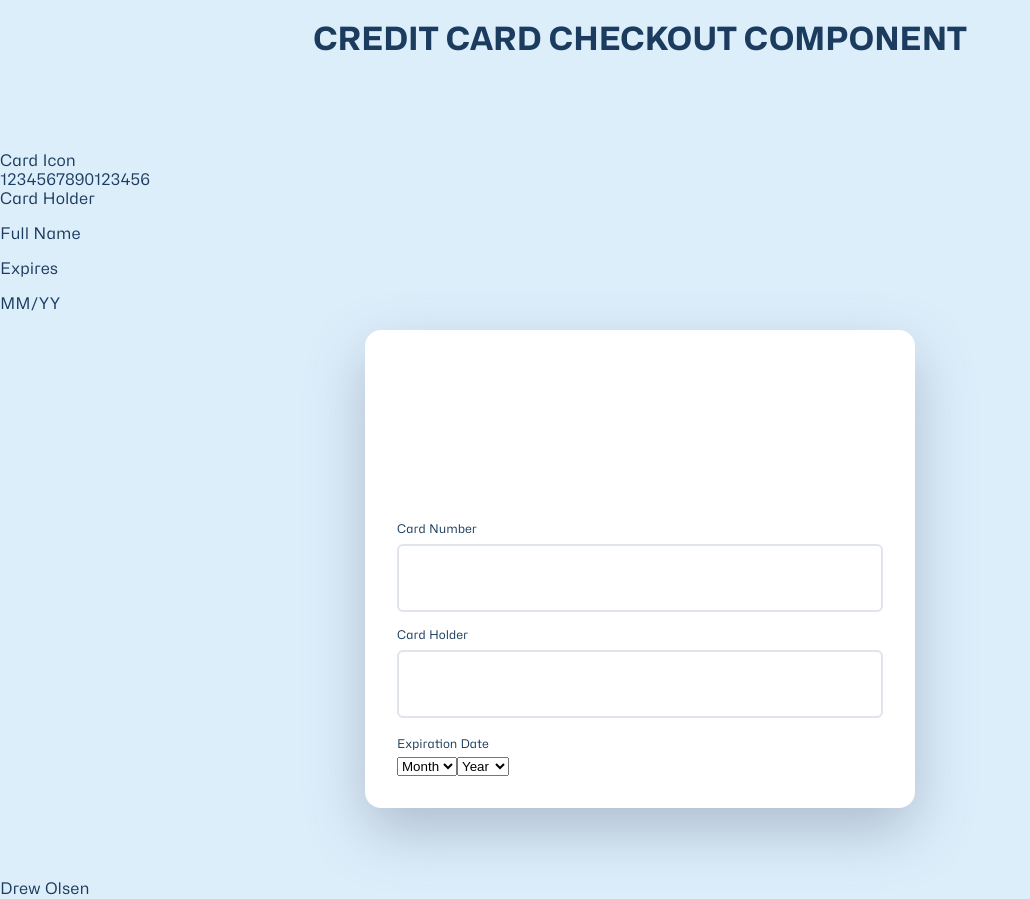
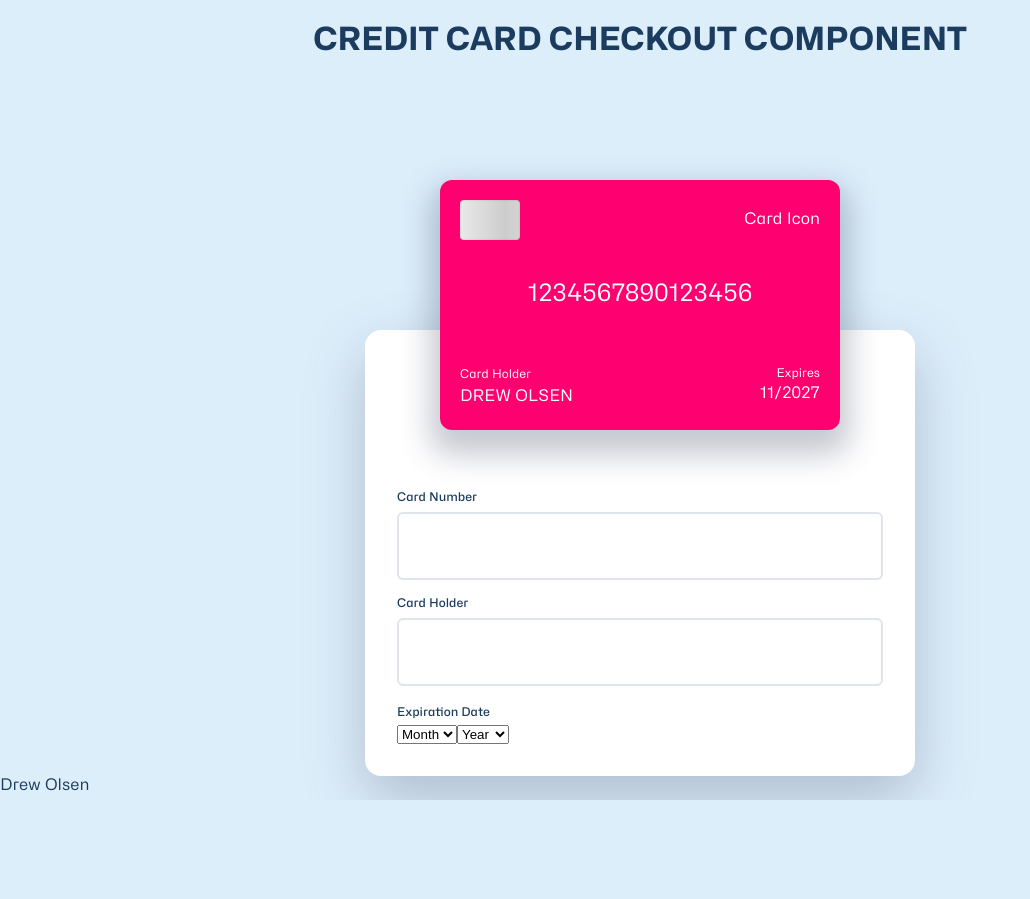
Before and after one commit to Drewole/stripe-checkout, a Next.js app: page / in a window 1280 px wide. Shown: the whole page, without its empty margins (0-1030 px from the left). After the commit the page ends 800 px from the top, so only its background shows below. Built offline with nearby package versions, Linux system fonts and the light colour scheme.

Commit message:
Working through card module

```diff
--- /dev/null
+++ b/components/Card/Card.jsx
@@ -0,0 +1,39 @@
+import React from 'react';
+import styles from './Card.module.css';
+
+export default function Card({
+  firstNumber,
+  cardNumber,
+  cardHolder,
+  expirationMonth,
+  expirationYear,
+  ccv,
+}) {
+  return (
+    <div className={styles.card}>
+      <div className={styles.row}>
+        <div className={styles.card_shiney} />
+        <div className={styles.card_icon}>Card Icon</div>
+      </div>
+      <div className={styles.row}>
+        <div className={styles.card_numbers}>
+          <span>1234</span>
+          <span>5678</span>
+          <span>9012</span>
+          <span>3456</span>
+        </div>
+      </div>
+
+      <div className={styles.row}>
+        <div className={styles.name}>
+          <span>Card Holder</span>
+          <p>{cardHolder}</p>
+        </div>
+        <div className={styles.expiration}>
+          <span>Expires</span>
+          <p>{`${expirationMonth}/${expirationYear}`}</p>
+        </div>
+      </div>
+    </div>
+  );
+}
--- /dev/null
+++ b/components/Card/Card.module.css
@@ -0,0 +1,66 @@
+.card {
+  width: 400px;
+  height: 250px;
+  border-radius: 12px;
+  background-color: var(--color-secondary);
+  color: var(--color-white);
+  box-shadow: 0 15px 30px 10px rgba(67, 77, 104, 0.3);
+  transform: translateY(100px);
+}
+.card_shiney {
+  width: 60px;
+  height: 40px;
+  border-radius: 4px;
+  background: linear-gradient(
+    90deg,
+    #fff,
+    rgb(204, 204, 204),
+    rgb(247, 247, 227),
+    #fff
+  );
+  box-shadow: inset 0 0 2px rgba(0, 0, 0, 0.2);
+  background-size: 400% 400%;
+  animation: shine 10s ease infinite;
+}
+@keyframes shine {
+  0% {
+    background-position: 0 0;
+  }
+  100% {
+    background-position: -135% 0;
+  }
+}
+
+.row {
+  padding: 1.25rem;
+  display: flex;
+  flex-direction: row;
+  justify-content: space-between;
+  align-items: center;
+}
+.card_numbers {
+  width: 100%;
+  font-size: 1.5rem;
+  text-align: center;
+}
+.name,
+.expiration {
+  padding-top: 1rem;
+}
+.name span,
+.expiration span {
+  font-size: 0.75rem;
+}
+.name p {
+  text-transform: uppercase;
+  margin: 0;
+  padding-top: 0.25rem;
+}
+.expiration p {
+  margin: 0;
+  padding-top: 0.25rem;
+}
+.expiration span {
+  display: block;
+  text-align: right;
+}
--- a/components/CardForm/CardForm.jsx
+++ b/components/CardForm/CardForm.jsx
@@ -103,13 +103,9 @@ export default function CardForm() {
                   );
                 })}
               </select>
-              <div className="expiration_errors">
-                <div className="invalid-feedback">
-                  {errors.expirationMonth?.message}
-                </div>
-                <div className="invalid-feedback">
-                  {errors.expirationYear?.message}
-                </div>
+              <div role="alert" className={styles.errors}>
+                <div>{errors.expirationMonth?.message}</div>
+                <div>{errors.expirationYear?.message}</div>
               </div>
             </div>
           </div>
--- a/components/CardForm/CardForm.module.css
+++ b/components/CardForm/CardForm.module.css
@@ -1,13 +1,12 @@
 .form_container {
   background: var(--color-white);
-  padding: 12rem 2rem 2rem;
+  padding: 10rem 2rem 2rem;
   border-radius: 1rem;
   width: 90%;
   margin: 0 auto;
   max-width: 550px;
   box-shadow: 0px 23px 60px 0px rgba(67, 77, 104, 0.3);
 }
-
 .expiration_date_wrapper {
   display: flex;
   margin-top: 0.25rem;
--- a/components/CreditCardCheckout/CreditCardCheckout.jsx
+++ b/components/CreditCardCheckout/CreditCardCheckout.jsx
@@ -1,29 +1,18 @@
 import React from 'react';
+import Card from '../Card/Card';
 import CardForm from '../CardForm/CardForm';
 import styles from './CreditCardCheckout.module.css';
 
 export function CreditCardCheckout() {
   return (
-    <section className={styles.card_container}>
-      <div className={styles.card}>
-        <div className={styles.card_icon}>Card Icon</div>
-        <div className={styles.card_numbers}>
-          <span>1234</span>
-          <span>5678</span>
-          <span>9012</span>
-          <span>3456</span>
-        </div>
-        <div className={styles.lower_wrapper}>
-          <div className={styles.name}>
-            <span>Card Holder</span>
-            <p>Full Name</p>
-          </div>
-          <div className={styles.expiration}>
-            <span>Expires</span>
-            <p>MM/YY</p>
-          </div>
-        </div>
-      </div>
+    <section className={styles.container}>
+      <Card
+        cardNumber={1234567812345678}
+        cardHolder={'Drew Olsen'}
+        expirationMonth={11}
+        expirationYear={2027}
+        ccv={345}
+      />
       <CardForm />
     </section>
   );
--- a/components/CreditCardCheckout/CreditCardCheckout.module.css
+++ b/components/CreditCardCheckout/CreditCardCheckout.module.css
@@ -0,0 +1,5 @@
+.container {
+  display: flex;
+  flex-direction: column;
+  align-items: center;
+}
--- a/styles/globals.css
+++ b/styles/globals.css
@@ -20,7 +20,7 @@
   font-family: 'Hubot Sans';
   src: url(../public/fonts/Hubot-Sans.woff2) format('woff2 supports variations'),
     url(../public/fonts/Hubot-Sans.woff2) format('woff2-variations');
-  font-weight: 200 400 500 700 900;
+  font-weight: 200 900;
   font-stretch: 75% 125%;
 }
 
@@ -45,14 +45,14 @@ a {
 header {
   text-align: center;
   text-transform: uppercase;
-  font-weight: 200;
+  font-weight: 900;
 }
 main {
   display: flex;
   flex-direction: column;
   align-items: center;
   justify-content: center;
-  height: 100vh;
+  height: 100%;
   width: 100vw;
 }
 section {
@@ -61,7 +61,7 @@ section {
 label {
   font-size: 0.75rem;
   padding-bottom: 0.5rem;
-  font-family: ;
+  font-weight: 500;
 }
 input[type='text'] {
   padding: 1rem;
```
